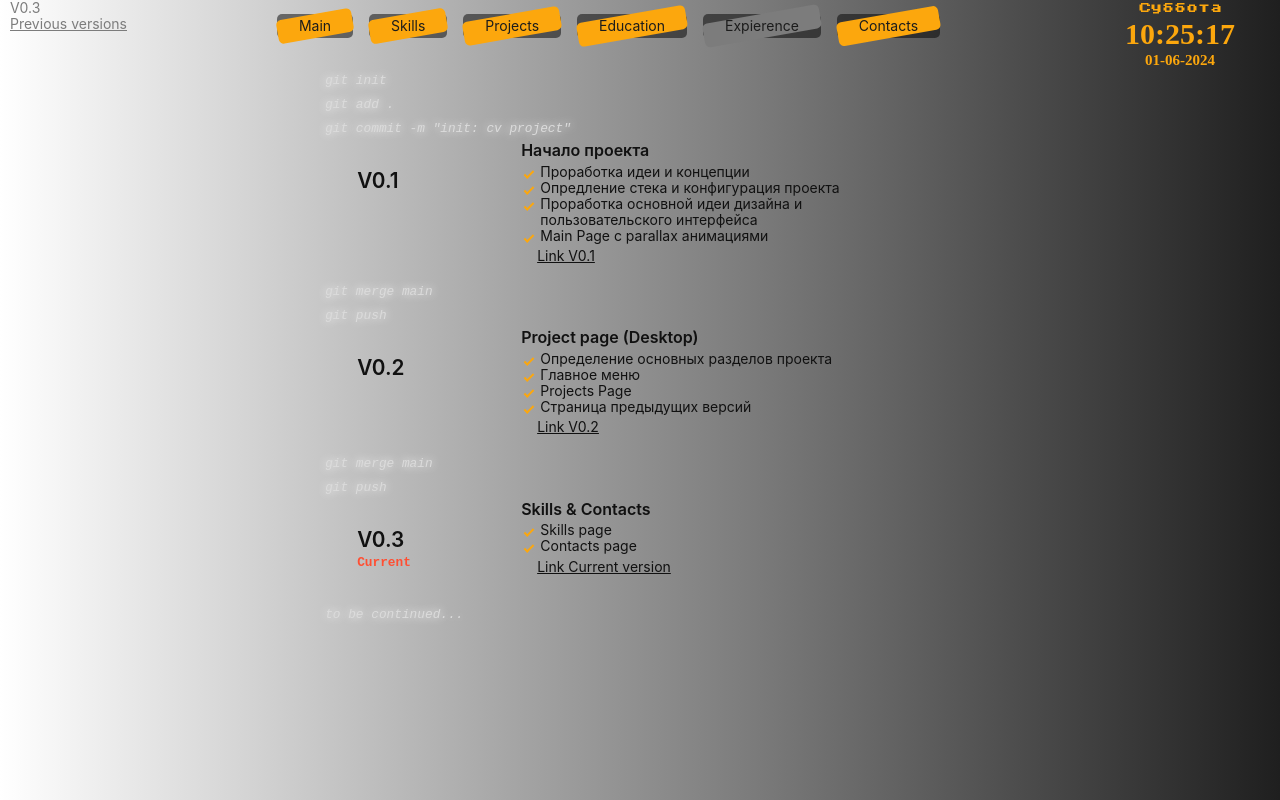
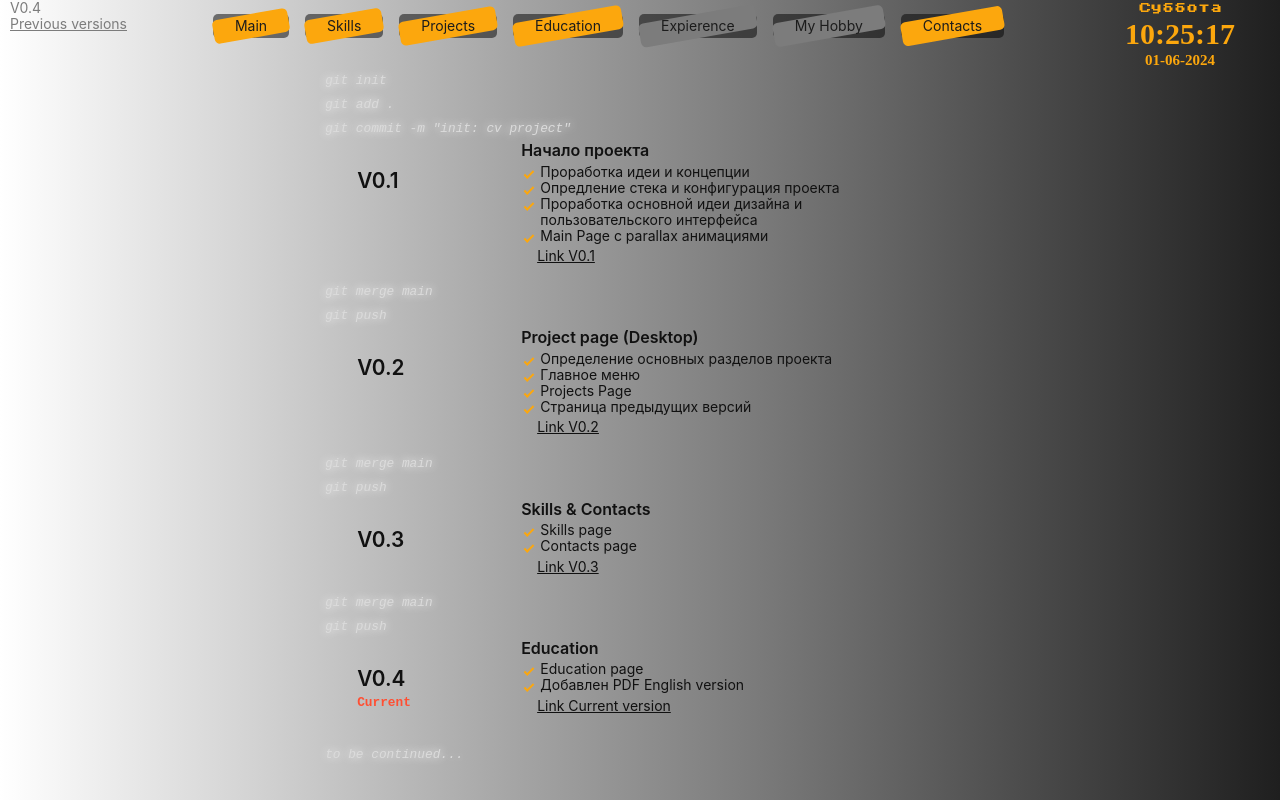
Before and after one commit to UTYFjs/cv, a React (Vite) app: page /previous_versions in a window 1280 px wide. Built offline with nearby package versions, Linux system fonts and the light colour scheme; a web font is replaced by a local one.

Commit message:
feat: previous version paga

```diff
--- a/src/components/header/Header.tsx
+++ b/src/components/header/Header.tsx
@@ -8,7 +8,7 @@ export const Header = () => {
   return (
     <header className={styles.header}>
       <div className={styles.versions}>
-        <p>V0.3</p>
+        <p>V0.4</p>
         <Link className={styles.link} to={ROUTES.PREVIOUS_VERSIONS}>
           Previous versions
         </Link>
--- a/src/constants/education-contants.ts
+++ b/src/constants/education-contants.ts
@@ -13,7 +13,7 @@ export const certificate: CertificateType[] = [
     id: nanoid(),
     imgSrc: './image/education/marathon.webp',
     link: 'https://drive.google.com/file/d/1-GZgimSdZRsDWnkMi5WdG24Eqllr5DBA/view',
-    title: 'Frontend Marathon / Clevertech',
+    title: 'Frontend Marathon / Clevertec',
     schoolLink: '',
   },
   {
--- a/src/constants/menu-items.ts
+++ b/src/constants/menu-items.ts
@@ -19,10 +19,15 @@ export const MENUITEMS = [
   {
     text: 'Education',
     route: ROUTES.EDUCATION,
+    tooltip: '',
+  },
+  {
+    text: 'Expierence',
+    route: '',
     tooltip: 'Раздел находится в разработке',
   },
   {
-    text: 'Expierence',
+    text: 'My Hobby',
     route: '',
     tooltip: 'Раздел находится в разработке',
   },
--- a/src/pages/previous-versions/previous-versions.tsx
+++ b/src/pages/previous-versions/previous-versions.tsx
@@ -13,7 +13,12 @@ export const PreviousVersions = () => (
             <li>Проработка основной идеи дизайна и пользовательского интерфейса</li>
             <li>Main Page с parallax анимациями</li>
           </ul>
-          <a className={styles.link} href="https://suhakou-henadzi-v-01.netlify.app/" target="_blank" rel="noreferrer">
+          <a
+            className={styles.link}
+            href="https://deploy-preview-3--suhakou-henadzi.netlify.app/"
+            target="_blank"
+            rel="noreferrer"
+          >
             Link V0.1
           </a>
         </div>
@@ -32,7 +37,12 @@ export const PreviousVersions = () => (
             <li>Страница предыдущих версий</li>
           </ul>
 
-          <a className={styles.link} href="https://suhakou-henadzi-v-02.netlify.app/" target="_blank" rel="noreferrer">
+          <a
+            className={styles.link}
+            href="https://deploy-preview-5--suhakou-henadzi.netlify.app/"
+            target="_blank"
+            rel="noreferrer"
+          >
             Link V0.2
           </a>
         </div>
@@ -49,6 +59,28 @@ export const PreviousVersions = () => (
             <li>Contacts page</li>
           </ul>
 
+          <a
+            className={styles.link}
+            href="https://deploy-preview-6--suhakou-henadzi.netlify.app/"
+            target="_blank"
+            rel="noreferrer"
+          >
+            Link V0.3
+          </a>
+        </div>
+      </div>
+    </div>
+    <div className={styles.version}>
+      <div className={styles['version-content']}>
+        {' '}
+        <p className={styles['version_title']}>V0.4</p>{' '}
+        <div className={styles['version_description']}>
+          <p className={styles['version_name']}> Education</p>
+          <ul className={styles.list}>
+            <li>Education page</li>
+            <li>Добавлен PDF English version</li>
+          </ul>
+
           <a className={styles.link} href="https://suhakou-henadzi.netlify.app/" target="_blank" rel="noreferrer">
             Link Current version
           </a>
```
Also changed, not shown: public/image/education/marathon.webp.
